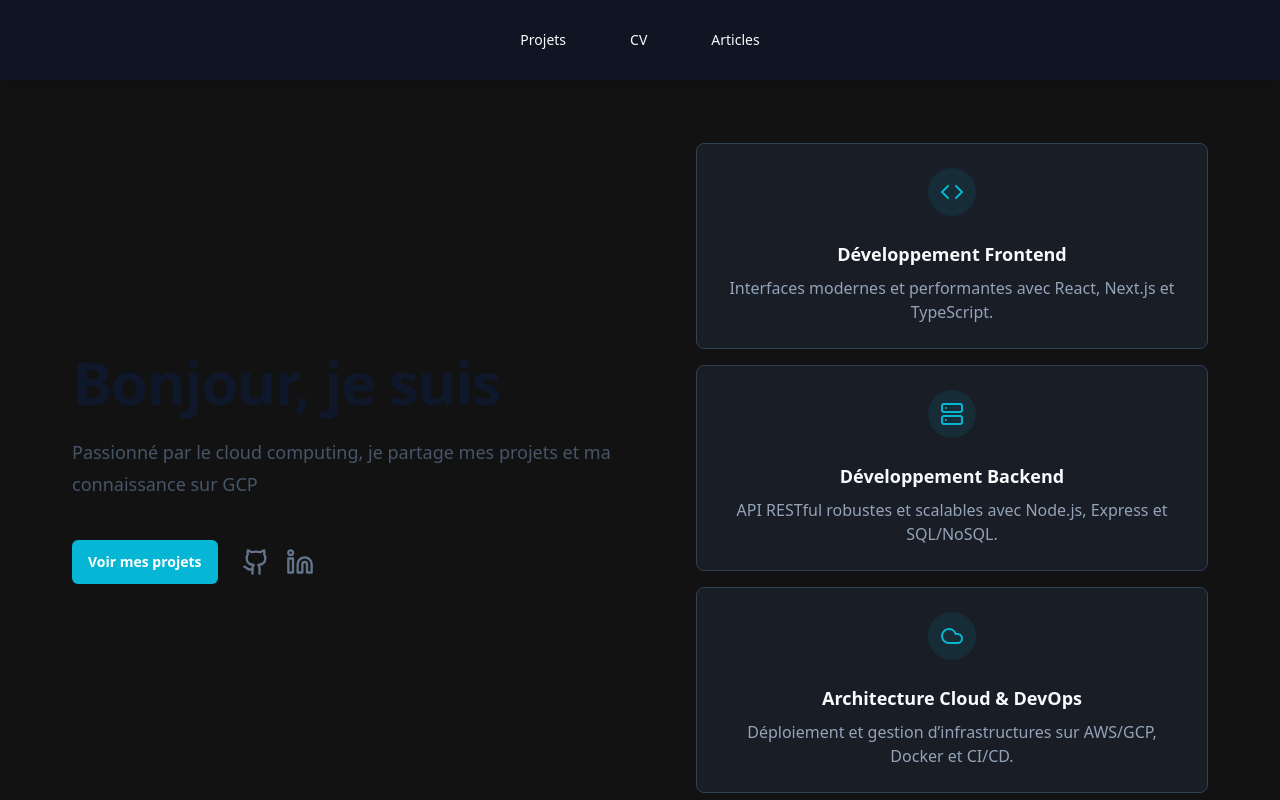
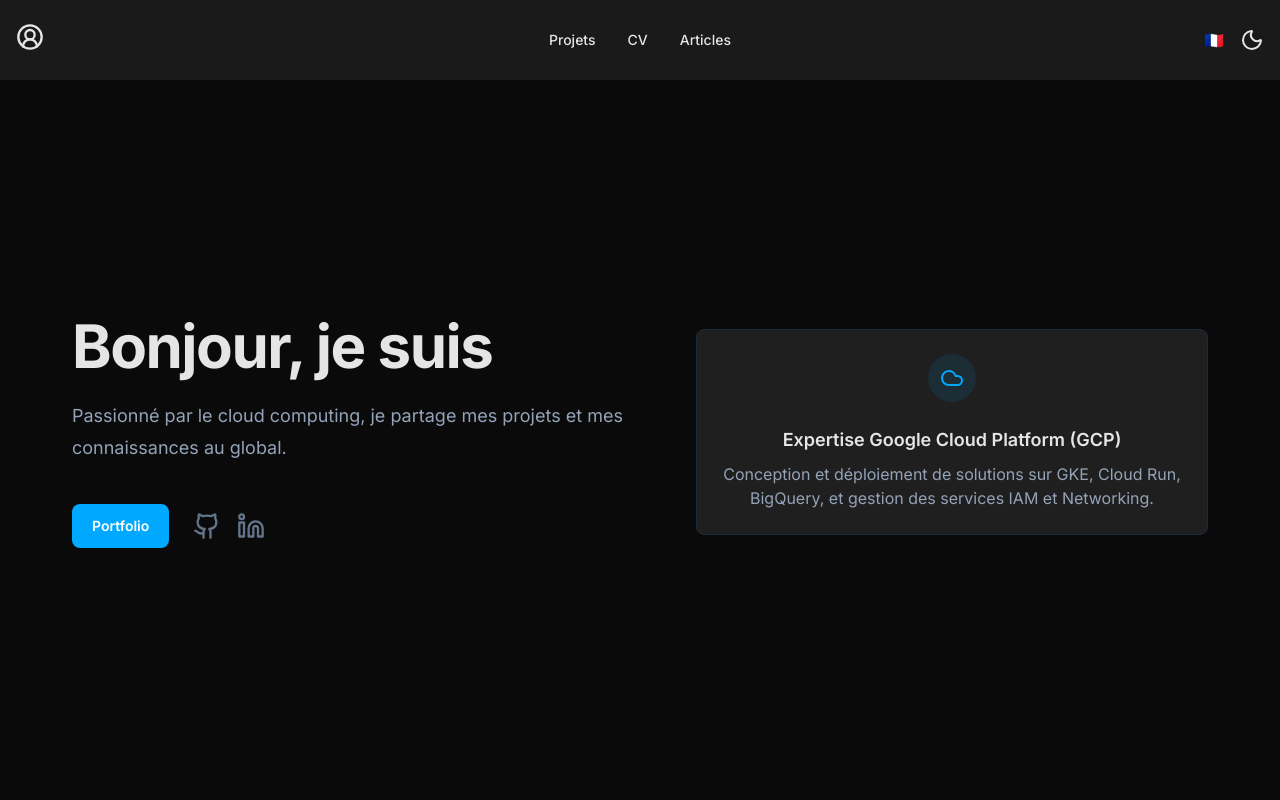
Before and after one commit to PurimuOps/website, a Next.js app: page / in a window 1280 px wide. Shown: the top 800 px of the page. Built offline with nearby package versions, Linux system fonts and the light colour scheme.

Commit message:
feat: refined color palette, header, and skills section

```diff
--- a/src/app/Providers.tsx
+++ b/src/app/Providers.tsx
@@ -1,8 +1,9 @@
 'use client'
 
 import { ThemeProvider } from 'next-themes'
+import { ReactNode } from 'react'
 
-export function Providers({ children }: { children: React.ReactNode }) {
+export function Providers({ children }: { children: ReactNode }) {
   return (
     <ThemeProvider attribute="class" defaultTheme="dark" enableSystem={false}>
       {children}
--- a/src/app/layout.tsx
+++ b/src/app/layout.tsx
@@ -1,24 +1,32 @@
 import type { Metadata } from 'next'
 import { Inter } from 'next/font/google'
 import './globals.css'
+import { Providers } from './Providers'
 import Header from '@/components/Header'
 import Footer from '@/components/Footer'
-import { Providers } from './Providers' // <-- Importer
 
 const inter = Inter({ subsets: ['latin'] })
 
 export const metadata: Metadata = {
-  title: 'Paul DAM QUANG THANH',
-  description: 'Développeur passionné par le Cloud et le Web',
+  title: 'Portfolio de Paul DAM QUANG THANH',
+  description: 'Développeur passionné par le Cloud et le Web.',
 }
 
-export default function RootLayout({ children }: { children: React.ReactNode }) {
+export default function RootLayout({
+  children,
+}: Readonly<{
+  children: React.Node
+}>) {
   return (
     <html lang="fr" suppressHydrationWarning>
-      <body>
+      <body
+        className={`${inter.className} bg-background-light text-foreground-light dark:bg-background-dark dark:text-foreground-dark antialiased transition-colors duration-300`}
+      >
         <Providers>
           <Header />
-          <main className="container mx-auto px-4 py-8">{children}</main>
+          <main className="container mx-auto min-h-screen px-4 py-8">
+            {children}
+          </main>
           <Footer />
         </Providers>
       </body>
--- a/src/app/page.tsx
+++ b/src/app/page.tsx
@@ -1,63 +1,50 @@
-// src/app/page.tsx
+import Link from 'next/link'
+import { Code, Cloud, Server, Github, Linkedin, Layers, Zap } from 'lucide-react'
+import SkillCard from '@/components/SkillCard'
 
-import Link from 'next/link'
-import { Code, Cloud, Server, Github, Linkedin } from 'lucide-react'
-import SkillCard from '@/components/SkillCard'
 
 const skills = [
   {
-    icon: Code,
-    title: 'Développement Frontend',
-    description: 'Interfaces modernes et performantes avec React, Next.js et TypeScript.',
-  },
-  {
-    icon: Server,
-    title: 'Développement Backend',
-    description: 'API RESTful robustes et scalables avec Node.js, Express et SQL/NoSQL.',
-  },
-  {
     icon: Cloud,
-    title: 'Architecture Cloud & DevOps',
-    description: 'Déploiement et gestion d’infrastructures sur AWS/GCP, Docker et CI/CD.',
+    title: 'Expertise Google Cloud Platform (GCP)',
+    description:
+      'Conception et déploiement de solutions sur GKE, Cloud Run, BigQuery, et gestion des services IAM et Networking.',
   },
 ]
 
 export default function Home() {
   return (
-
-    <section className="flex min-h-[calc(100vh-88px)] flex-col items-center justify-center p-4 md:flex-row md:space-x-12">
-
-      <div className="w-full max-w-xl text-center md:w-1/2 md:text-left">
-        <h1 className="text-4xl font-bold tracking-tight text-slate-900 dark:text-slate-50 sm:text-5xl lg:text-6xl">
+    <section className="flex min-h-[calc(100vh-160px)] flex-col items-center justify-center p-4 md:flex-row md:space-x-12">
+      {/* Colonne de Gauche : Texte de présentation */}
+      <div className="w-full max-w-xl text-center md:text-left">
+        <h1 className="text-4xl font-bold tracking-tight text-foreground-light dark:text-foreground-dark sm:text-5xl lg:text-6xl">
           Bonjour, je suis{' '}
-          <span className="text-accent-500">
+          <span className="text-primary">
             {process.env.NEXT_PUBLIC_AUTHOR_NAME}
           </span>
         </h1>
-
         <p className="mt-6 text-lg leading-8 text-slate-600 dark:text-slate-400">
-          Passionné par le cloud computing, je partage mes projets et ma connaissance sur GCP
+          Passionné par le cloud computing, je partage mes projets et mes connaissances au global.
         </p>
-
         <div className="mt-10 flex items-center justify-center gap-x-6 md:justify-start">
           <Link
             href="/projets"
-            className="rounded-md bg-accent-500 px-4 py-3 text-sm font-semibold text-white shadow-sm hover:bg-accent-400"
+            className="rounded-lg bg-primary px-5 py-3 text-sm font-semibold text-primary-foreground shadow-sm transition-transform hover:scale-105"
           >
-            Voir mes projets
+            Portfolio
           </Link>
           <div className="flex gap-x-4">
-            <Link href="https://github.com/votre-pseudo" target="_blank" className="text-slate-500 hover:text-accent-500">
+            <Link href="#" target="_blank" className="text-slate-500 transition-colors hover:text-primary">
               <Github size={28} />
             </Link>
-            <Link href="https://linkedin.com/in/votre-profil" target="_blank" className="text-slate-500 hover:text-accent-500">
+            <Link href="#" target="_blank" className="text-slate-500 transition-colors hover:text-primary">
               <Linkedin size={28} />
             </Link>
           </div>
         </div>
       </div>
-
-      <div className="mt-12 w-full max-w-lg md:mt-0 md:w-1/2">
+      {/* Colonne de Droite : Cartes de compétences */}
+      <div className="mt-12 w-full max-w-lg md:mt-0">
         <div className="flex flex-col gap-4">
           {skills.map((skill) => (
             <SkillCard
--- a/src/components/Footer.tsx
+++ b/src/components/Footer.tsx
@@ -1,8 +1,11 @@
 export default function Footer() {
   return (
-    <footer className="bg-slate-900 text-slate-400 py-6 text-center">
+    <footer className="bg-card-light py-6 text-center text-slate-600 transition-colors duration-300 dark:bg-card-dark dark:text-slate-400">
       <div className="container mx-auto">
-        <p>&copy; 2025 {process.env.NEXT_PUBLIC_AUTHOR_NAME}. Tous droits réservés.</p>
+        <p>
+          &copy; 2025 {process.env.NEXT_PUBLIC_AUTHOR_NAME}. Tous droits
+          réservés.
+        </p>
       </div>
     </footer>
   )
--- a/src/components/Header.tsx
+++ b/src/components/Header.tsx
@@ -1,9 +1,11 @@
 'use client'
 
+import { useState, useEffect } from 'react'
 import Link from 'next/link'
 import { usePathname } from 'next/navigation'
+import { useTheme } from 'next-themes'
+import { Menu, X, Sun, Moon, UserCircle2 } from 'lucide-react'
 
-// Vos liens de navigation
 const navLinks = [
   { href: '/projets', label: 'Projets' },
   { href: '/cv', label: 'CV' },
@@ -11,28 +13,74 @@ const navLinks = [
 ]
 
 export default function Header() {
+  const [isMenuOpen, setIsMenuOpen] = useState(false)
+  const [mounted, setMounted] = useState(false)
   const pathname = usePathname()
+  const { theme, setTheme } = useTheme()
+
+  useEffect(() => {
+    setMounted(true)
+  }, [])
+
+  const renderThemeChanger = () => {
+    if (!mounted) {
+      return <div className="h-6 w-6" />
+    }
+    return (
+      <button
+        onClick={() => setTheme(theme === 'dark' ? 'light' : 'dark')}
+        aria-label="Changer de thème"
+        className="relative flex h-6 w-6 items-center justify-center"
+      >
+        <span className="sr-only">Changer de thème</span>
+        <Sun className={`absolute transition-all duration-300 ${ theme === 'light' ? 'rotate-0 scale-100' : '-rotate-90 scale-0' }`} />
+        <Moon className={`absolute transition-all duration-300 ${ theme === 'dark' ? 'rotate-0 scale-100' : 'rotate-90 scale-0' }`} />
+      </button>
+    )
+  }
 
   return (
-    <header className="sticky top-0 z-50 bg-slate-900/75 text-slate-50 shadow-md backdrop-blur-lg">
-      <nav className="container mx-auto flex h-20 items-center justify-center p-4">
-        {/* Le conteneur pour les liens */}
-        <div className="flex items-center gap-16">
+    <>
+      <header className="sticky top-0 z-50 bg-card-light/80 text-foreground-light shadow-md backdrop-blur-lg transition-colors duration-300 dark:bg-card-dark/80 dark:text-foreground-dark">
+        <nav className="container mx-auto grid h-20 grid-cols-3 items-center px-4">
+          <div className="justify-self-start">
+            <Link href="/" className="inline-flex items-center gap-2 text-xl font-bold transition-colors hover:text-primary">
+              <UserCircle2 size={28} />
+              <span>{process.env.NEXT_PUBLIC_AUTHOR_NAME}</span>
+            </Link>
+          </div>
+          <div className="hidden justify-self-center md:flex md:gap-8">
+            {navLinks.map((link) => (
+              <Link key={link.href} href={link.href} className={`text-sm font-medium transition-colors ${ pathname === link.href ? 'text-primary' : 'hover:text-primary' }`}>
+                {link.label}
+              </Link>
+            ))}
+          </div>
+          <div className="flex items-center justify-self-end">
+            <div className="flex items-center gap-4">
+              <button>🇫🇷</button>
+              {renderThemeChanger()}
+              <button className="md:hidden" onClick={() => setIsMenuOpen(true)} aria-label="Ouvrir le menu">
+                <Menu />
+              </button>
+            </div>
+          </div>
+        </nav>
+      </header>
+      <div className={`fixed inset-0 z-[100] transform bg-background-dark transition-transform duration-300 md:hidden ${ isMenuOpen ? 'translate-x-0' : 'translate-x-full' }`}>
+        <div className="flex justify-end p-4">
+          <button onClick={() => setIsMenuOpen(false)} aria-label="Fermer le menu">
+            <X size={28} />
+          </button>
+        </div>
+        <div className="flex flex-col items-center gap-8 pt-16">
           {navLinks.map((link) => (
-            <Link
-              key={link.href}
-              href={link.href}
-              className={`text-sm font-medium text-slate-50 transition-colors ${
-                pathname === link.href
-                  ? 'text-accent-500'
-                  : 'hover:text-accent-500'
-              }`}
-            >
+            <Link key={link.href} href={link.href} className={`text-3xl transition-colors ${ pathname === link.href ? 'text-primary' : 'hover:text-primary' }`} onClick={() => setIsMenuOpen(false)}>
               {link.label}
             </Link>
           ))}
         </div>
-      </nav>
-    </header>
+      </div>
+    </>
   )
 }
--- a/src/components/SkillCard.tsx
+++ b/src/components/SkillCard.tsx
@@ -12,14 +12,16 @@ export default function SkillCard({
   description,
 }: SkillCardProps) {
   return (
-    <div className="rounded-lg border border-slate-700 bg-slate-800/50 p-6 text-center transition-all duration-300 hover:scale-105 hover:border-accent-500">
-      <div className="mx-auto flex h-12 w-12 items-center justify-center rounded-full bg-accent-500/10 text-accent-500">
+    <div className="rounded-lg border border-slate-200 bg-card-light p-6 text-center transition-all duration-300 hover:scale-105 hover:border-primary dark:border-slate-800 dark:bg-card-dark">
+      <div className="mx-auto flex h-12 w-12 items-center justify-center rounded-full bg-primary/10 text-primary">
         <Icon className="h-6 w-6" />
       </div>
-
-      <h3 className="mt-6 text-lg font-semibold text-slate-50">{title}</h3>
-
-      <p className="mt-2 text-base text-slate-400">{description}</p>
+      <h3 className="mt-6 text-lg font-semibold text-foreground-light dark:text-foreground-dark">
+        {title}
+      </h3>
+      <p className="mt-2 text-base text-slate-600 dark:text-slate-400">
+        {description}
+      </p>
     </div>
   )
 }
--- a/tailwind.config.js
+++ b/tailwind.config.js
@@ -1,5 +1,6 @@
 /** @type {import('tailwindcss').Config} */
 module.exports = {
+  darkMode: 'class',
   content: [
     './src/pages/**/*.{js,ts,jsx,tsx,mdx}',
     './src/components/**/*.{js,ts,jsx,tsx,mdx}',
@@ -8,9 +9,35 @@ module.exports = {
   theme: {
     extend: {
       colors: {
-        accent: {
-          '500': '#06B6D4',
-          '400': '#22D3EE',
+        background: {
+          light: '#FFFFFF', // Le Blanc de Gojo
+          dark: '#0A0A0A',   // Un noir profond
+        },
+        foreground: {
+          light: '#171717', // Un gris-noir pour le texte
+          dark: '#E5E5E5',   // Un blanc cassé pour le texte
+        },
+        card: {
+          light: '#F5F5F5',   // Fond des cartes en clair (gris très clair)
+          dark: '#1F1F1F',   // Fond des cartes en sombre (gris foncé)
+        },
+        primary: {
+          DEFAULT: '#00A9FF', // Le Bleu Infini de Gojo
+          foreground: '#FFFFFF', // Texte pour les boutons primaires
+        },
+        secondary: {
+          DEFAULT: '#0055A4', // Le Bleu Corporate de S3NS
+          foreground: '#FFFFFF',
+        },
+        gojo: {
+          red: '#EF4444',
+          purple: '#8B5CF6',
+        },
+        google: {
+          blue: '#4285F4',
+          red: '#DB4437',
+          green: '#22C55E',
+          orange: '#F97316',
         },
       },
     },
```
